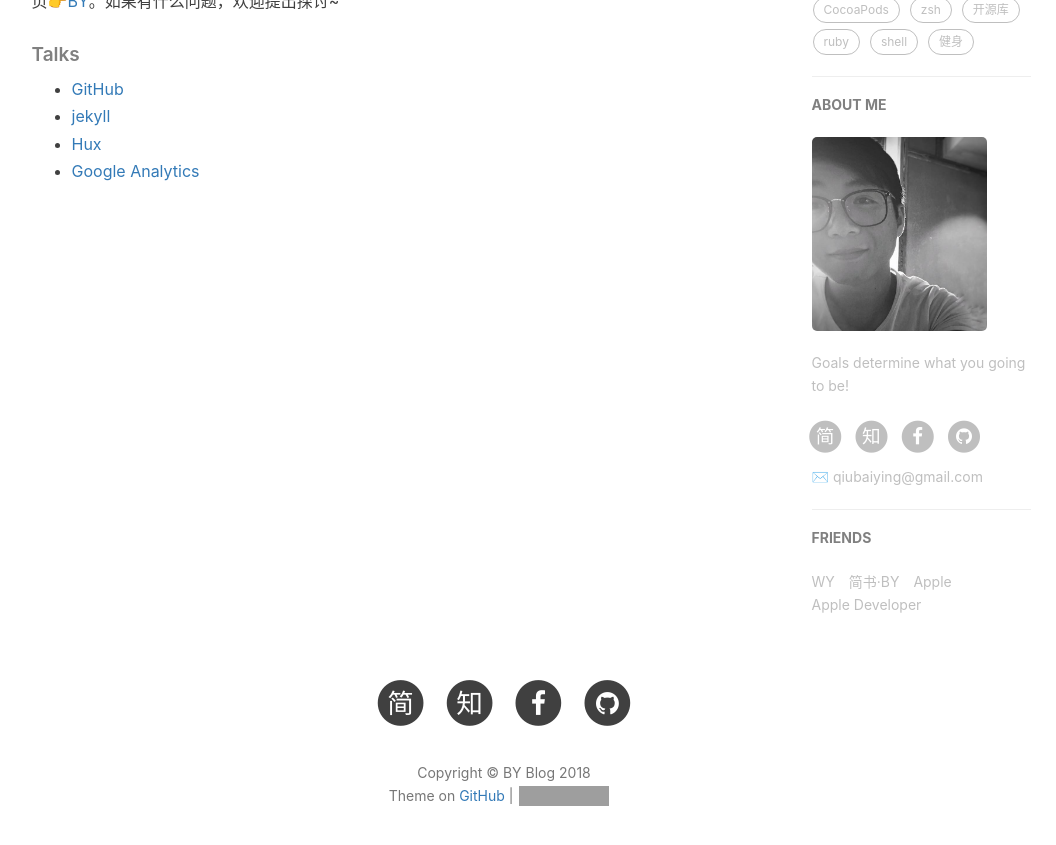
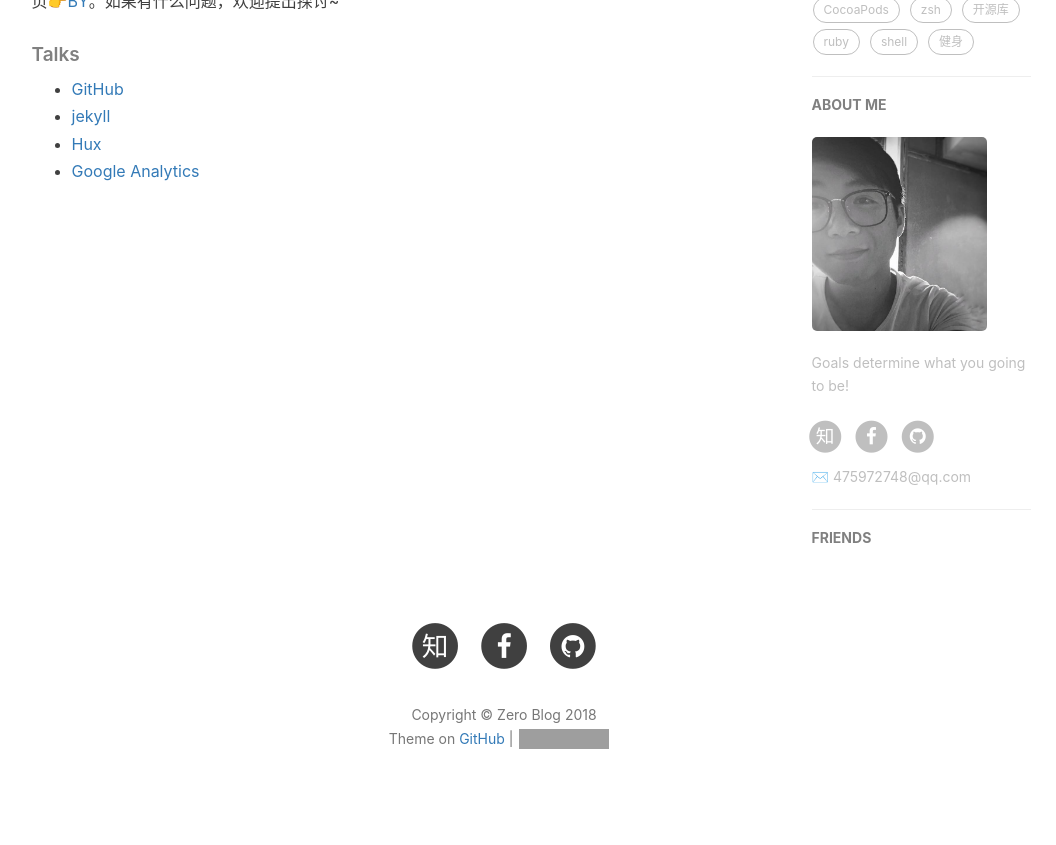
Before and after one commit to ZhenMrLee/ZhenMrLee.github.io, a Jekyll site: the page built from about.html, in a window 1280 px wide and 900 px high, scrolled down 713 px. Shown: the top 845 px of the window, without its empty margins (136-1192 px from the left). Built offline with Jekyll 4.4.1, drawn with Linux system fonts in a browser that asks for light colours; nearby versions of some CDN libraries; comment, search, counter and statistics services are not loaded; grey boxes are pictures that could not be loaded.

Commit message:
up config

```diff
--- a/_config.yml
+++ b/_config.yml
@@ -1,13 +1,13 @@
 # Site settings
-title: BY Blog
-SEOTitle: 柏荧的博客 | BY Blog
+title: Zero Blog
+SEOTitle: Zero的博客 | Zero Blog
 header-img: img/post-bg-desk.jpg
-email: qiubaiying@gmail.com
+email: 475972748@qq.com
 description: "Every failure is leading towards success."
-keyword: "BY, BY Blog, 柏荧的博客, qiubaiying, 邱柏荧, iOS, Apple, iPhone"
-url: "http://qiubaiying.github.io"          # your host, for absolute URL
+keyword: "Zero, Zero Blog, Zero的博客, Zero, lz, android, google, iPhone"
+url: "http://zhenmrlee.github.io"          # your host, for absolute URL
 baseurl: ""      # for example, '/blog' if your blog hosted on 'host/blog'
-github_repo: "https://github.com/qiubaiying/qiubaiying.github.io.git" # you code repository
+github_repo: "https://github.com/ZhenMrLee/ZhenMrLee.github.io.git" # you code repository
 
 # Sidebar settings
 sidebar: true                           # whether or not using Sidebar.
@@ -18,12 +18,11 @@ sidebar-avatar: /img/about-BY-gentle.jpg      # use absolute URL, seeing it's us
 
 # SNS settings
 RSS: false
-# weibo_username:     qiubaiying
-zhihu_username:     qiubaiying
-github_username:    qiubaiying
-facebook_username:  baiying.qiu.7
-jianshu_username:   e71990ada2fd
-#twitter_username:   qiubaiying
+# weibo_username:     Zero
+zhihu_username:     Zero
+github_username:    Zero
+facebook_username:  Zero
+#twitter_username:   Zero
 
 
 
@@ -64,9 +63,9 @@ gitalk:
   enable: true    #是否开启Gitalk评论
   clientID: f2c84e7629bb1446c1a4                            #生成的clientID
   clientSecret: ca6d6139d1e1b8c43f8b2e19492ddcac8b322d0d    #生成的clientSecret
-  repo: qiubaiying.github.io    #仓库名称
-  owner: qiubaiying    #github用户名
-  admin: qiubaiying
+  repo: zhenmrlee.github.io    #仓库名称
+  owner: zhenmrlee    #github用户名
+  admin: zhenmrlee
   distractionFreeMode: true #是否启用类似FB的阴影遮罩
 
 
@@ -78,7 +77,7 @@ ba_track_id: b50bf2b12b5338a1845e33832976fd68
 
 # Google Analytics
 ga_track_id: 'UA-90855596-1'            # Format: UA-xxxxxx-xx
-ga_domain: qiubaiying.top               # 默认的是 auto, 这里我是自定义了的域名，你如果没有自己的域名，需要改成auto
+ga_domain: auto              # 默认的是 auto, 这里我是自定义了的域名，你如果没有自己的域名，需要改成auto
 
 
 
@@ -98,17 +97,5 @@ service-worker: true
 
 # Friends
 friends: [
-    {
-        title: "WY",
-        href: "http://zhengwuyang.com"
-    },{
-        title: "简书·BY",
-        href: "http://www.jianshu.com/u/e71990ada2fd"
-    },{
-        title: "Apple",
-        href: "https://apple.com"
-    },{
-        title: "Apple Developer",
-        href: "https://developer.apple.com/"
-    }
+
 ]
```
